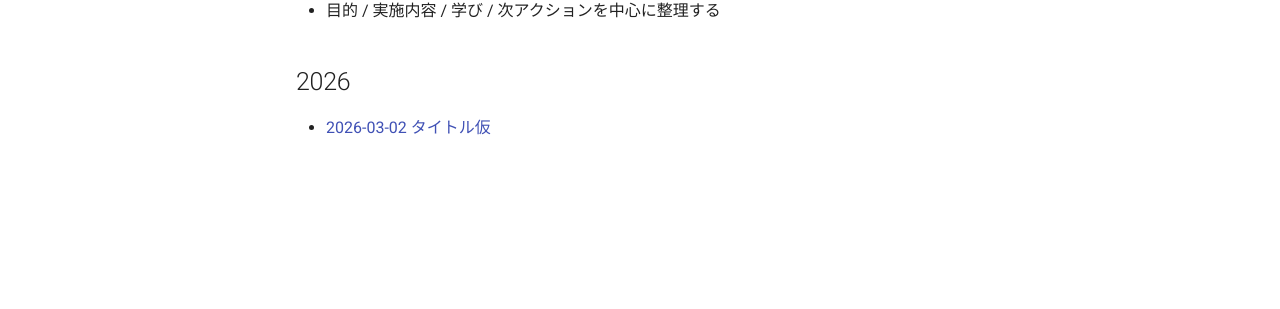
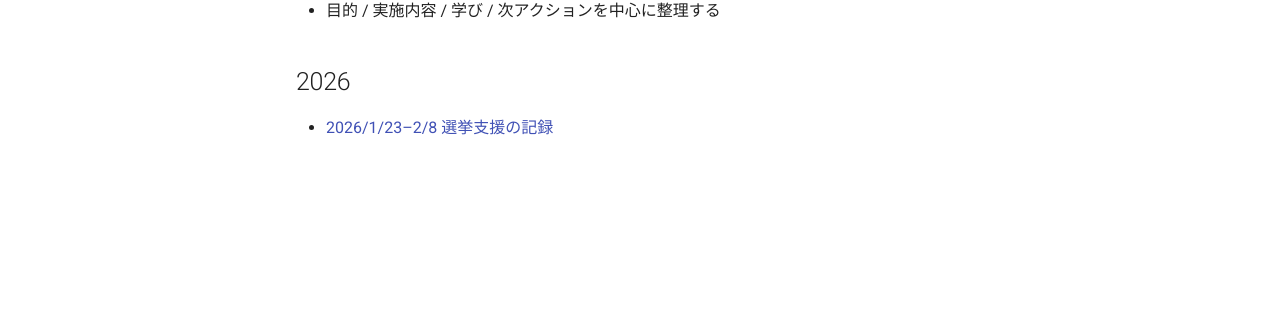
Before and after one commit to yu-ki-nakayama/policy-notes, an MkDocs documentation site: the page built from docs/activity/index.md, in a window 1280 px wide. Shown: the part 413-722 px from the top of the page. Built offline with MkDocs 1.6.1 and Material for MkDocs 9.7.7, drawn with Linux system fonts in a browser that asks for light colours.

Commit message:
Update index.md

```diff
--- a/docs/activity/index.md
+++ b/docs/activity/index.md
@@ -8,4 +8,4 @@
 - 目的 / 実施内容 / 学び / 次アクションを中心に整理する
 
 ## 2026
-- [2026-03-02 タイトル仮](2026/2026-03-02-xxx.md)
+- [2026/1/23–2/8 選挙支援の記録](2026/2026-01-23_02-08-election-support.md)
```
